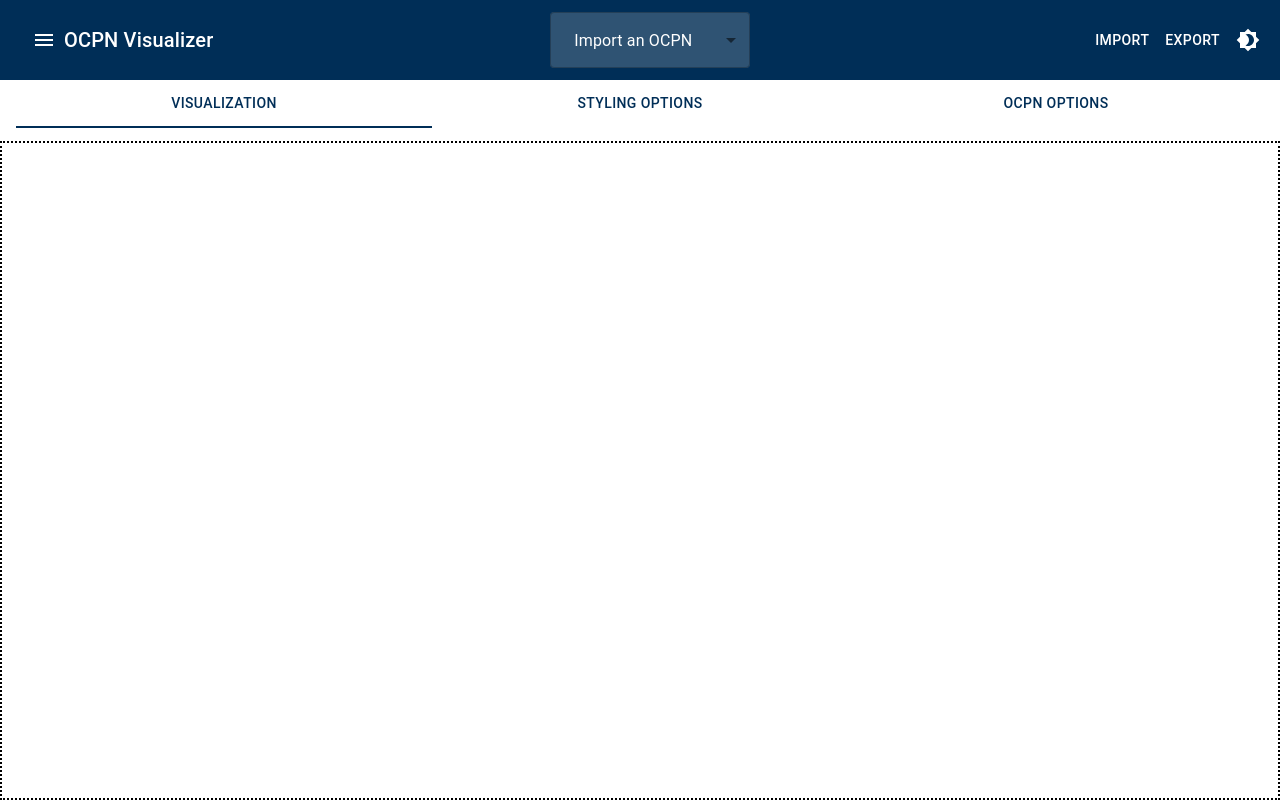
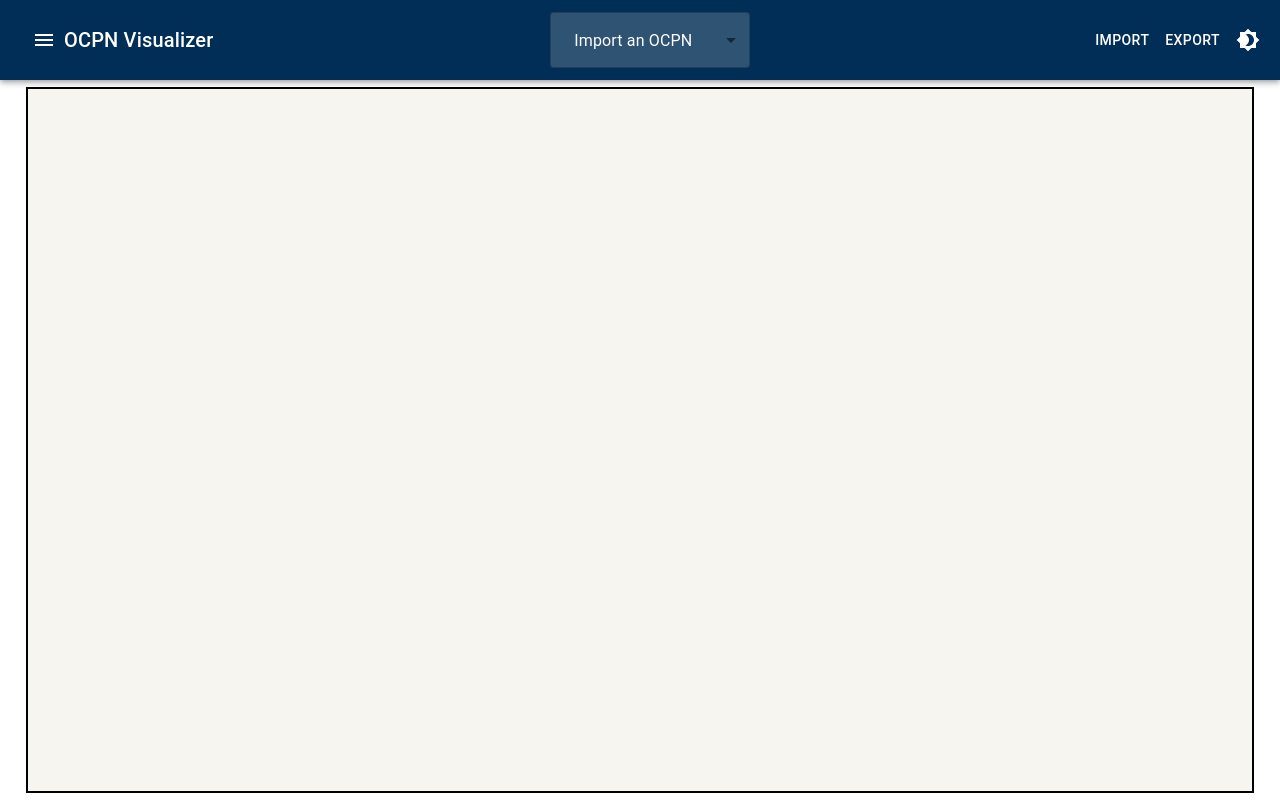
Before and after one commit to rwth-pads/ocpn-visualizer, a Next.js app: page / in a window 1280 px wide. Built offline with nearby package versions, Linux system fonts and the light colour scheme.

Commit message:
change layout and styling

```diff
--- a/src/app/components/Header.tsx
+++ b/src/app/components/Header.tsx
@@ -49,11 +49,11 @@ const Header: React.FC<HeaderProps> = ({
                         value={selectedOCPN !== null ? selectedOCPN : 'default'}
                         onChange={handleSelectChange}
                         displayEmpty
-                        sx={{ margin: '0 10px', padding: '0 10px', minWidth: 200, bgcolor: darkMode ? '#383838' : '#2f5373', color: 'white' }}
+                        sx={{ margin: '0 10px', padding: '0 10px', minWidth: 200, bgcolor: darkMode ? '#212121' : '#2f5373', color: 'white' }}
                         MenuProps={{
                             PaperProps: {
                                 sx: {
-                                    backgroundColor: darkMode ? '#383838' : '#2f5373',
+                                    backgroundColor: darkMode ? '#212121' : '#2f5373',
                                     color: 'white',
                                     maxHeight: ITEM_HEIGHT * 10,
                                     '&::-webkit-scrollbar': {
--- a/src/app/components/VisualizationArea.tsx
+++ b/src/app/components/VisualizationArea.tsx
@@ -5,14 +5,16 @@ import ObjectCentricPetriNet from '../utils/classes/ObjectCentricPetriNet';
 import OCPNLayout from '../utils/classes/OCPNLayout';
 import sugiyama from '../utils/sugiyama/sugiyama.js';
 import './place.css';
+import { dark } from '@mui/material/styles/createPalette';
 
 const COLORS_ARRAY = ['#99cefd', '#f5a800', '#002e57', 'red', 'green', 'purple', 'orange', 'yellow', 'pink', 'brown', 'cyan', 'magenta', 'lime', 'teal', 'indigo', 'maroon', 'navy', 'olive', 'silver', 'aqua', 'fuchsia', 'gray', 'black'];
 
 interface VisualizationAreaProps {
     selectedOCPN: ObjectCentricPetriNet | null;
+    darkMode: boolean;
 }
 
-const VisualizationArea: React.FC<VisualizationAreaProps> = ({ selectedOCPN }) => {
+const VisualizationArea: React.FC<VisualizationAreaProps> = ({ selectedOCPN, darkMode }) => {
     const svgRef = useRef<SVGSVGElement>(null!); // Initialize as not null
     const padding = 20; // Define padding value
     const previousOCPNRef = useRef<ObjectCentricPetriNet | null>(null);
@@ -135,7 +137,6 @@ const VisualizationArea: React.FC<VisualizationAreaProps> = ({ selectedOCPN }) =
     return (
         <Box
             sx={{
-                border: '2px dotted',
                 height: '100%',
                 width: '100%',
                 display: 'flex',
@@ -143,7 +144,17 @@ const VisualizationArea: React.FC<VisualizationAreaProps> = ({ selectedOCPN }) =
                 alignItems: 'center',
             }}
         >
-            <svg ref={svgRef} width="100%" height="100%"></svg>
+            <Box
+                sx={{
+                    border: '2px solid',
+                    height: '98%',
+                    width: '98%',
+                    margin: '2%',
+                    bgcolor: darkMode ? '#f7f5f0' : '#f7f5f0',
+                    overflow: 'hidden',
+                }}>
+                <svg ref={svgRef} width="100%" height="100%"></svg>
+            </Box>
         </Box>
     );
 };
--- a/src/app/page.tsx
+++ b/src/app/page.tsx
@@ -109,7 +109,7 @@ const Home = () => {
 
 return (
     <CustomThemeProvider darkMode={darkMode}>
-        <Box sx={{ display: 'flex', flexDirection: 'column', height: '100vh' }}>
+        <Box sx={{ display: 'flex', flexDirection: 'column', height: '100vh'}}>
             <Header
                 onMenuClick={handleMenuClick}
                 onImportClick={handleImportClick}
@@ -120,27 +120,7 @@ return (
                 selectedOCPN={selectedOCPN}
                 handleSelectChange={handleSelectChange}
             />
-            <TabMenu
-                open={menuOpen}
-                tabValue={tabValue}
-                handleTabChange={handleTabChange}
-            />
-            <Box
-                sx={{
-                    flexGrow: 1,
-                    display: 'grid',
-                    gridTemplateColumns: tabValue === 0 || isSmallScreen ? '1fr' : 'auto 3fr',
-                    overflow: 'hidden',
-                }}
-            >
-                {tabValue !== 0 && (
-                    <Box sx={{ bgcolor: 'background.paper', overflow: 'auto', mt: 2 }}>
-                        {tabValue === 1 && <Typography variant="h6">Styling Options</Typography>}
-                        {tabValue === 2 && <Typography variant="h6">OCPN Options</Typography>}
-                    </Box>
-                )}
-                {(tabValue === 0 || !isSmallScreen) && <VisualizationArea selectedOCPN={selectedOCPN !== null ? importedObjects[selectedOCPN] : null} />}
-            </Box>
+            <VisualizationArea selectedOCPN={selectedOCPN !== null ? importedObjects[selectedOCPN] : null} darkMode={darkMode} />
         </Box>
         <ImportDialog
             open={importDialogOpen}
```
